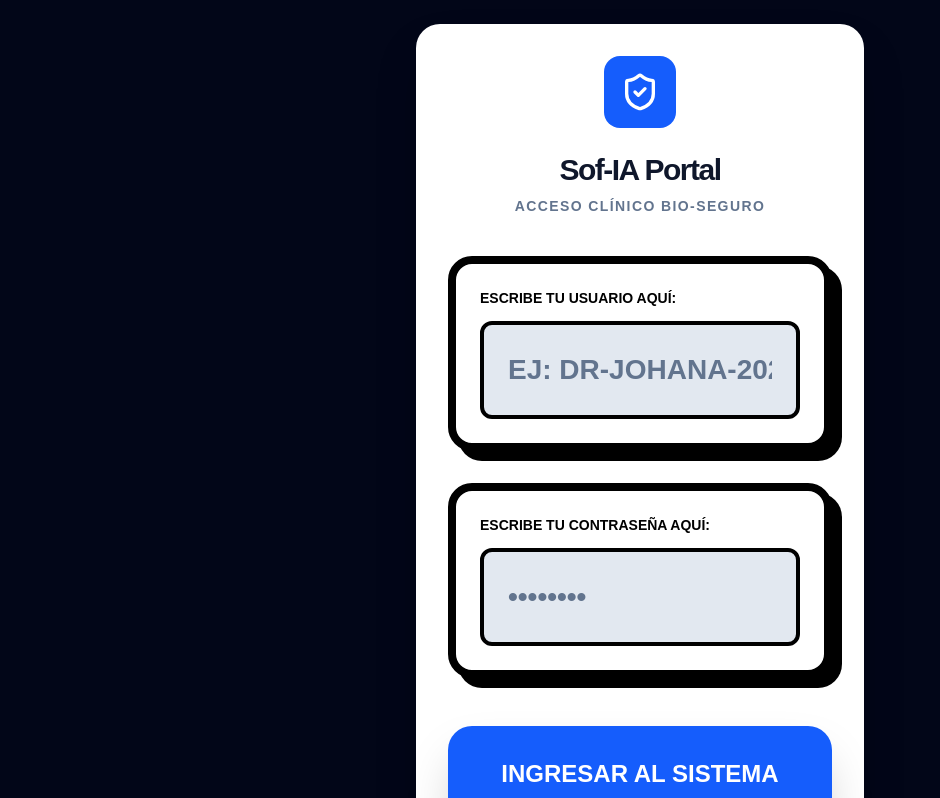
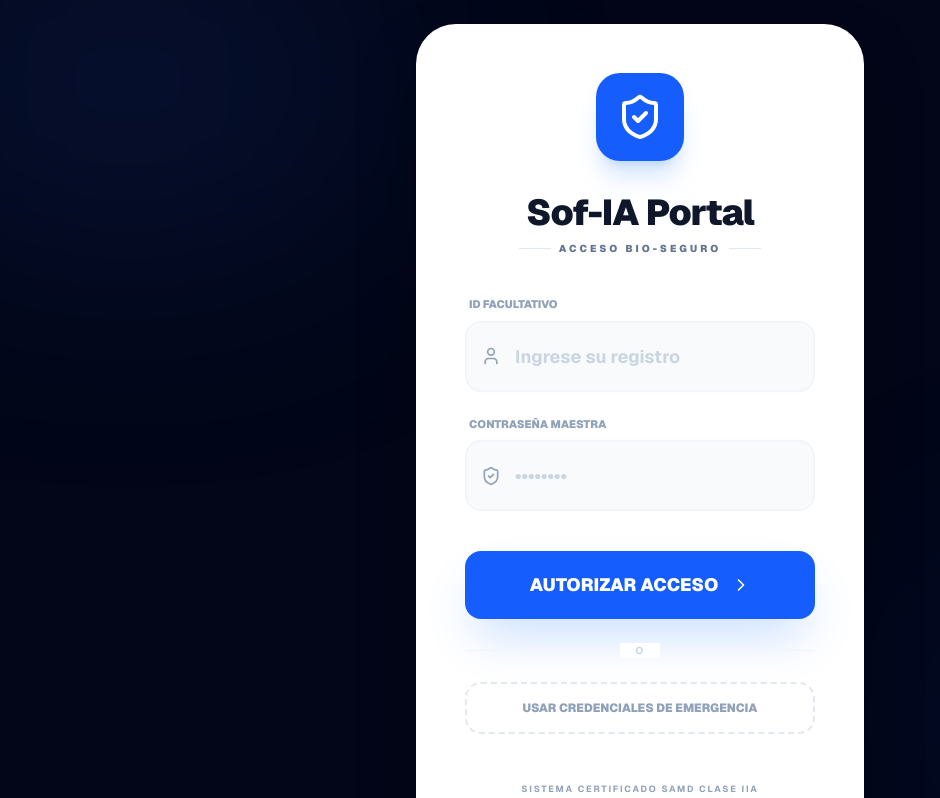
Before and after one commit to miguel1098703887-lgtm/sof-ia-dashboard, a Next.js app: page /sof-ia-dashboard/ in a window 1280 px wide. Shown: the top 798 px of the page, without its empty margins (0-940 px from the left). Built offline with nearby package versions, Linux system fonts and the light colour scheme.

Commit message:
Renew login portal with modern clinical aesthetic and high-visibility inputs

```diff
--- a/app/page.tsx
+++ b/app/page.tsx
@@ -114,63 +114,95 @@ export default function SofIAApp() {
   // Authentication Guard (Simulated)
   if (!isLoggedIn) {
     return (
-      <div className="min-h-screen bg-slate-950 flex items-center justify-center p-6">
-        <div className="max-w-md w-full bg-white rounded-3xl p-8 shadow-2xl">
-          <div className="flex justify-center mb-6">
-             <div className="bg-blue-600 p-4 rounded-2xl">
-                <ShieldCheck className="text-white" size={40} />
+      <div className="min-h-screen bg-slate-950 flex items-center justify-center p-4 sm:p-6 font-sans">
+        {/* Animated background elements */}
+        <div className="absolute inset-0 overflow-hidden pointer-events-none">
+          <div className="absolute -top-[10%] -left-[10%] w-[40%] h-[40%] bg-blue-900/20 rounded-full blur-[120px]" />
+          <div className="absolute -bottom-[10%] -right-[10%] w-[40%] h-[40%] bg-blue-800/10 rounded-full blur-[120px]" />
+        </div>
+
+        <div className="max-w-md w-full relative z-10">
+          <div className="bg-white rounded-[40px] p-8 sm:p-12 shadow-[0_32px_64px_-16px_rgba(0,0,0,0.5)] border border-white/10">
+            <div className="flex justify-center mb-8">
+               <div className="bg-blue-600 p-5 rounded-3xl shadow-xl shadow-blue-500/20">
+                  <ShieldCheck className="text-white" size={48} />
                </div>
             </div>
-          <h1 className="text-3xl font-black text-center text-slate-900 tracking-tighter mb-2">Sof-IA Portal</h1>
-          <p className="text-center text-slate-500 text-sm mb-8 uppercase font-bold tracking-widest">Acceso Clínico Bio-Seguro</p>
 
-          <div className="space-y-8 mt-10">
-            <div className="bg-white p-6 rounded-3xl border-8 border-black shadow-[10px_10px_0px_#000000]">
-              <label className="text-[14px] font-black text-black uppercase block mb-3">ESCRIBE TU USUARIO AQUÍ:</label>
+            <div className="text-center mb-10">
+              <h1 className="text-4xl font-black text-slate-900 tracking-tight mb-2">Sof-IA Portal</h1>
+              <div className="flex items-center justify-center gap-2">
+                <span className="h-[1px] w-8 bg-slate-200" />
+                <p className="text-slate-500 text-[10px] uppercase font-black tracking-[0.3em]">Acceso Bio-Seguro</p>
+                <span className="h-[1px] w-8 bg-slate-200" />
+              </div>
+            </div>
+
+            <div className="space-y-6">
+              <div className="group">
+                <label className="text-[11px] font-black text-slate-400 uppercase ml-1 block mb-2 transition-colors group-focus-within:text-blue-600">ID Facultativo</label>
+                <div className="relative">
+                  <User className="absolute left-4 top-1/2 -translate-y-1/2 text-slate-400 group-focus-within:text-blue-500" size={20} />
                   <input
                     type="text"
-                placeholder="EJ: DR-JOHANA-2026"
-                className="w-full p-6 bg-slate-200 border-4 border-black rounded-xl font-black text-[28px] text-black block placeholder:text-slate-500"
-                style={{ color: 'black', fontWeight: '900', opacity: '1' }}
+                    placeholder="Ingrese su registro"
+                    className="w-full pl-12 pr-4 py-5 bg-slate-50 border-2 border-slate-100 rounded-2xl outline-none focus:ring-4 focus:ring-blue-500/10 focus:border-blue-500 transition-all font-bold text-[18px] text-slate-900 block placeholder:text-slate-300"
                     value={loginId}
                     onChange={(e) => setLoginId(e.target.value)}
                   />
                 </div>
-            <div className="bg-white p-6 rounded-3xl border-8 border-black shadow-[10px_10px_0px_#000000]">
-              <label className="text-[14px] font-black text-black uppercase block mb-3">ESCRIBE TU CONTRASEÑA AQUÍ:</label>
+              </div>
+
+              <div className="group">
+                <label className="text-[11px] font-black text-slate-400 uppercase ml-1 block mb-2 transition-colors group-focus-within:text-blue-600">Contraseña Maestra</label>
+                <div className="relative">
+                  <ShieldCheck className="absolute left-4 top-1/2 -translate-y-1/2 text-slate-400 group-focus-within:text-blue-500" size={20} />
                   <input
                     type="password"
                     placeholder="••••••••"
-                className="w-full p-6 bg-slate-200 border-4 border-black rounded-xl font-black text-[28px] text-black block placeholder:text-slate-500"
-                style={{ color: 'black', fontWeight: '900', opacity: '1' }}
+                    className="w-full pl-12 pr-4 py-5 bg-slate-50 border-2 border-slate-100 rounded-2xl outline-none focus:ring-4 focus:ring-blue-500/10 focus:border-blue-500 transition-all font-bold text-[18px] text-slate-900 block placeholder:text-slate-300"
                     value={loginPass}
                     onChange={(e) => setLoginPass(e.target.value)}
                   />
                 </div>
-            <div className="pt-4">
+              </div>
+
+              <div className="pt-4 space-y-4">
                 <button
                   onClick={() => {
                     if (loginId === 'DR-JOHANA-2026' && loginPass === 'password') {
                       setIsLoggedIn(true);
                     } else {
-                    alert('ERROR DE ACCESO.\n\nUSUARIO: DR-JOHANA-2026\nPASS: password');
+                      alert('VERIFICACIÓN FALLIDA\n\nLas credenciales no coinciden con el registro central.');
                     }
                   }}
-                className="w-full py-8 bg-blue-600 text-white rounded-3xl font-black text-2xl hover:bg-blue-700 transition-all border-b-[12px] border-blue-900 active:border-b-0 active:translate-y-2 shadow-2xl"
+                  className="w-full py-5 bg-blue-600 text-white rounded-2xl font-black text-lg hover:bg-blue-700 transition-all shadow-2xl shadow-blue-500/30 active:scale-[0.98] flex items-center justify-center gap-3"
                 >
-                INGRESAR AL SISTEMA
+                  AUTORIZAR ACCESO
+                  <ChevronRight size={20} />
                 </button>
+
+                <div className="relative flex items-center justify-center py-2">
+                  <div className="absolute inset-0 flex items-center"><div className="w-full border-t border-slate-100"></div></div>
+                  <span className="relative bg-white px-4 text-[10px] font-bold text-slate-300 uppercase tracking-widest">O</span>
+                </div>
+
                 <button
                   onClick={() => { setLoginId('DR-JOHANA-2026'); setLoginPass('password'); }}
-                className="w-full py-6 bg-emerald-500 text-black font-black text-xl rounded-2xl uppercase mt-10 shadow-xl border-4 border-black active:bg-emerald-600"
+                  className="w-full py-4 border-2 border-dashed border-slate-200 text-slate-400 font-black text-xs rounded-2xl uppercase hover:border-blue-300 hover:text-blue-500 transition-all active:bg-blue-50"
                 >
-                ENTRAR SIN ESCRIBIR (CLIC AQUÍ)
+                  Usar Credenciales de Emergencia
                 </button>
               </div>
             </div>
-          <p className="mt-8 text-[10px] text-center text-slate-400 font-medium">
-            SISTEMA CERTIFICADO SaMD CLASS IIa <br/> © 2026 PROYECTO SOF-IA
+
+            <div className="mt-12 text-center">
+              <p className="text-[9px] text-slate-400 font-bold uppercase tracking-[0.2em] leading-relaxed">
+                Sistema Certificado SaMD Clase IIa <br/>
+                Onzaga Monitor v2.4 • Santander, COL
               </p>
+            </div>
+          </div>
         </div>
       </div>
     );
```
Lines whose indentation alone changed are shown as unchanged.
